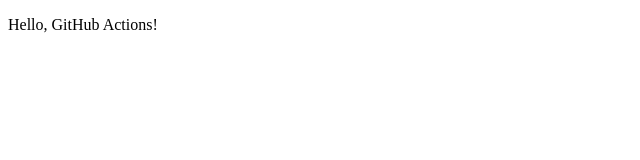
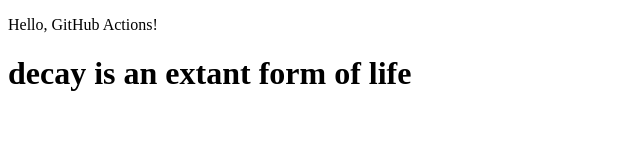
Before and after one commit to Pandora1337/GHA, a plain HTML site: page index.html in a window 1280 px wide. Shown: the whole page, without its empty margins (0-640 px from the left). Drawn offline with Linux system fonts and the light colour scheme.

Commit message:
Update index.html

```diff
--- a/index.html
+++ b/index.html
@@ -9,6 +9,7 @@
 
 <body>
     <p>Hello, GitHub Actions!</p>
+    <h1>decay is an extant form of life</h1>
 </body>
 
 </html>
```
